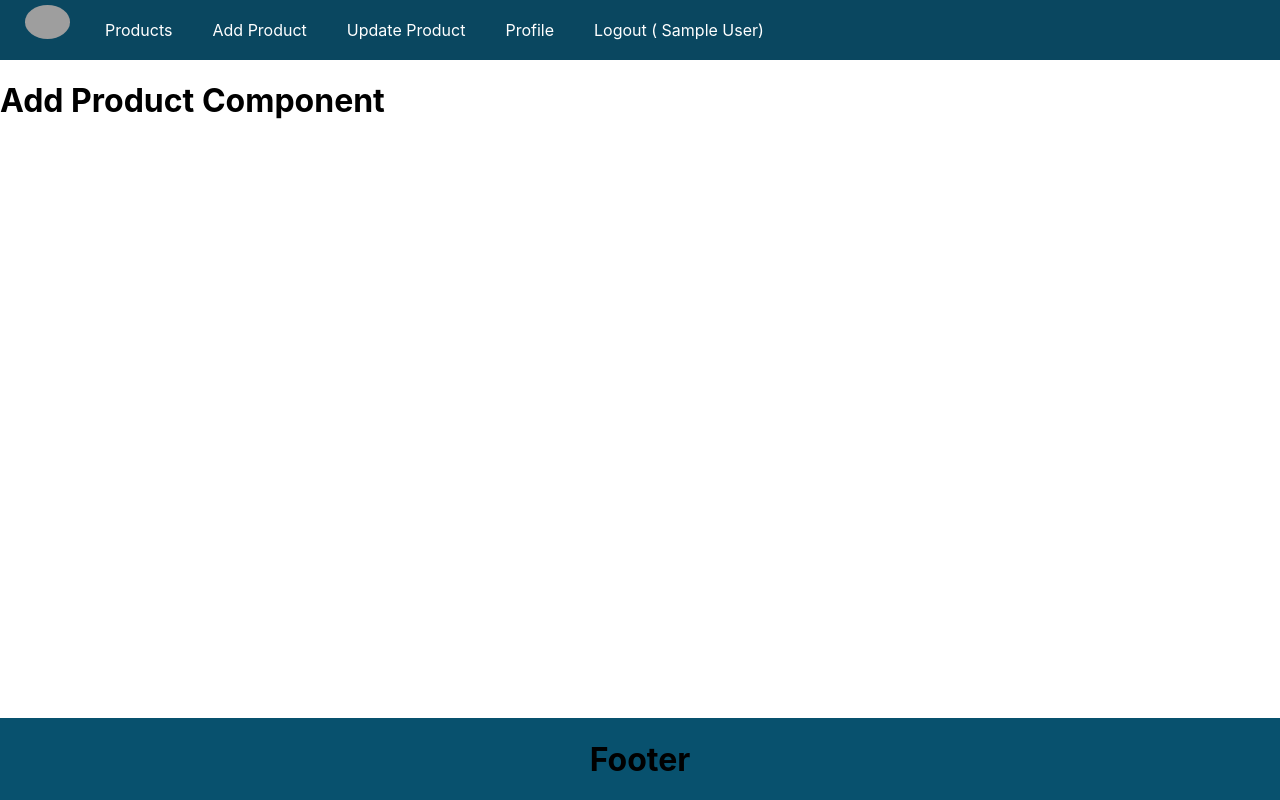
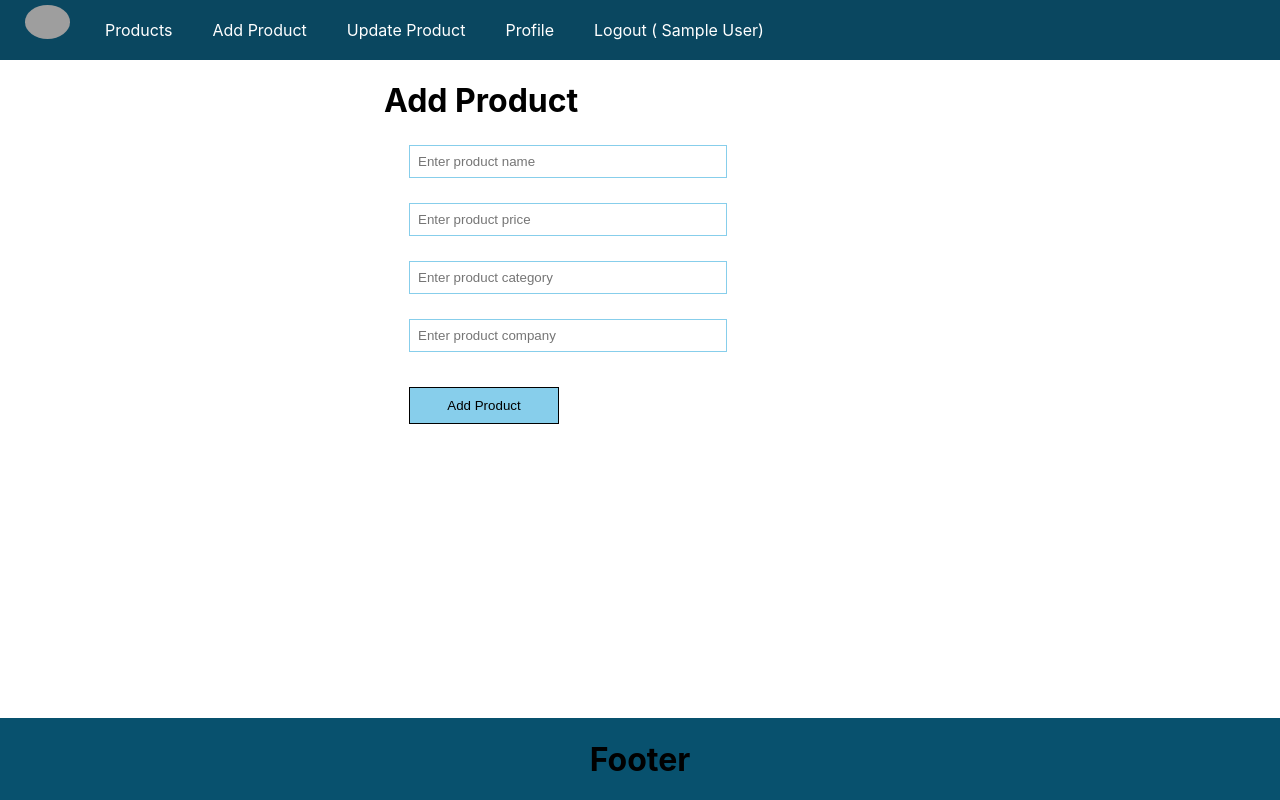
Before and after one commit to iMrihan/e-dashboard, a React (Create React App) app in the folder client/: page /add in a window 1280 px wide. Built offline with nearby package versions, Linux system fonts and the light colour scheme; sample sign-in values are in the browser's storage; grey boxes are pictures that could not be loaded.

Commit message:
addProduct route is added

```diff
--- a/client/src/App.css
+++ b/client/src/App.css
@@ -31,7 +31,8 @@
   width: 300px;
   border: 1px solid skyblue;
 }
-.register {
+.register,
+.product {
   margin-left: 30%;
 }
 .login {
@@ -47,7 +48,8 @@
   border: 1px solid;
   cursor: pointer;
 }
-.login-button {
+.login-button,
+.product-button {
   margin: 10px 25px;
   padding: 10px;
   width: 150px;
@@ -55,6 +57,7 @@
   border: 1px solid;
   cursor: pointer;
 }
+
 .nav-right {
   justify-content: end;
   padding-right: 40px;
--- a/client/src/App.js
+++ b/client/src/App.js
@@ -5,6 +5,7 @@ import Nav from "./components/Nav";
 import SignUp from "./components/SignUp";
 import PrivateComponent from "./components/PrivateComponent";
 import Login from "./components/Login";
+import AddProduct from "./components/AddProduct";
 function App() {
   return (
     <div className="App">
@@ -12,7 +13,7 @@ function App() {
       <Routes>
         <Route element={<PrivateComponent />}>
           <Route path="/" element={<h1>Product Listing Component</h1>} />
-          <Route path="/add" element={<h1>Add Product Component</h1>} />
+          <Route path="/add" element={<AddProduct />} />
           <Route path="/update" element={<h1>Update Product Component</h1>} />
           <Route path="/logout" element={<h1>Logout Component</h1>} />
           <Route path="/profile" element={<h1>Profile Component</h1>} />
--- /dev/null
+++ b/client/src/components/AddProduct.jsx
@@ -0,0 +1,72 @@
+import React, { useState } from "react";
+
+export default function AddProduct() {
+  const initial = {
+    name: "",
+    price: "",
+    category: "",
+    company: "",
+    userId: JSON.parse(localStorage.getItem("user"))._id,
+  };
+  const [product, setProduct] = useState(initial);
+
+  const handleChange = (e) => {
+    const { name, value } = e.target;
+    setProduct({ ...product, [name]: value });
+  };
+
+  const handleSubmit = async (e) => {
+    e.preventDefault();
+    let result = await fetch("http://localhost:3005/add-product", {
+      method: "Post",
+      body: JSON.stringify(product),
+      headers: {
+        "Content-Type": "application/json",
+      },
+    });
+
+    result = await result.json();
+    console.log(result);
+  };
+
+  return (
+    <div className="product">
+      <h1>Add Product</h1>
+      <form onSubmit={handleSubmit}>
+        <input
+          required
+          className="inputBox"
+          type="text"
+          placeholder="Enter product name"
+          name="name"
+          onChange={handleChange}
+        />
+        <input
+          required
+          className="inputBox"
+          type="text"
+          placeholder="Enter product price"
+          name="price"
+          onChange={handleChange}
+        />
+        <input
+          required
+          className="inputBox"
+          type="text"
+          placeholder="Enter product category"
+          name="category"
+          onChange={handleChange}
+        />
+        <input
+          required
+          type="text"
+          className="inputBox"
+          placeholder="Enter product company"
+          name="company"
+          onChange={handleChange}
+        />
+        <input className="product-button" type="submit" value="Add Product" />
+      </form>
+    </div>
+  );
+}
```
